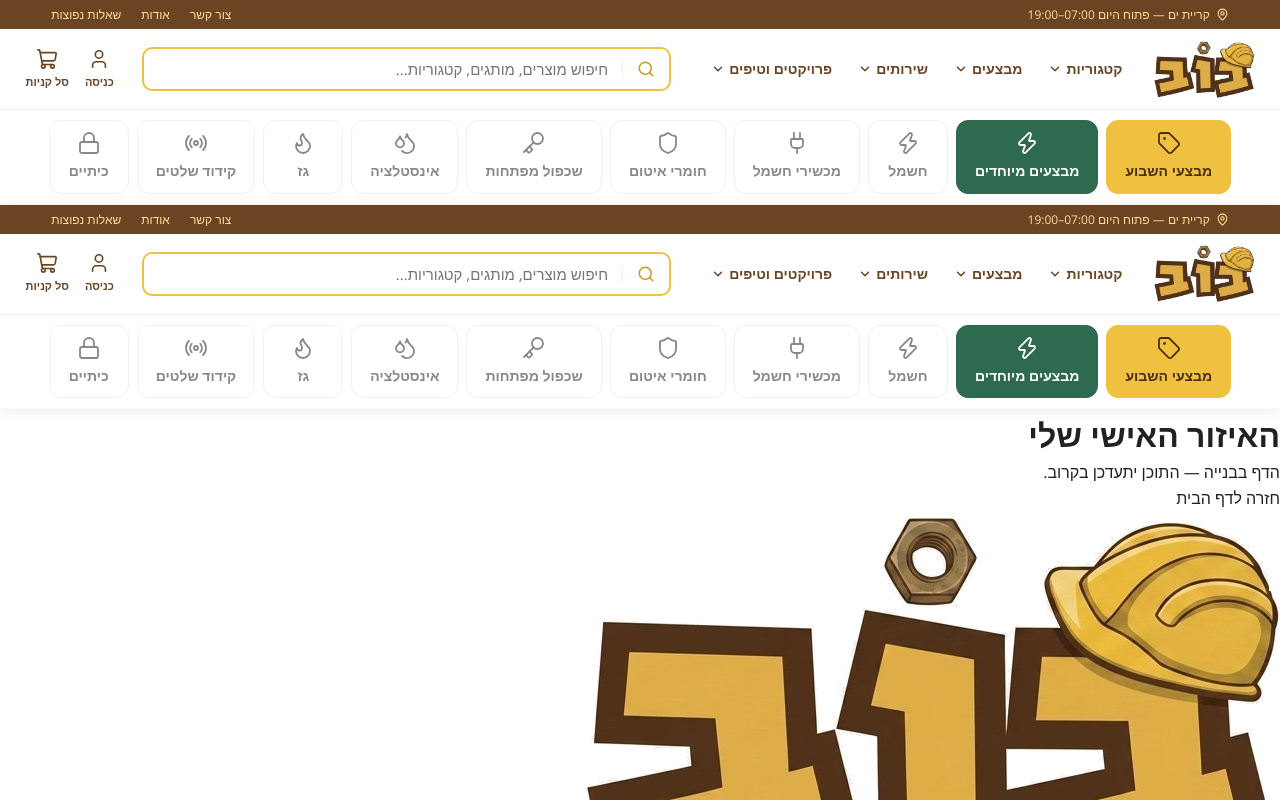
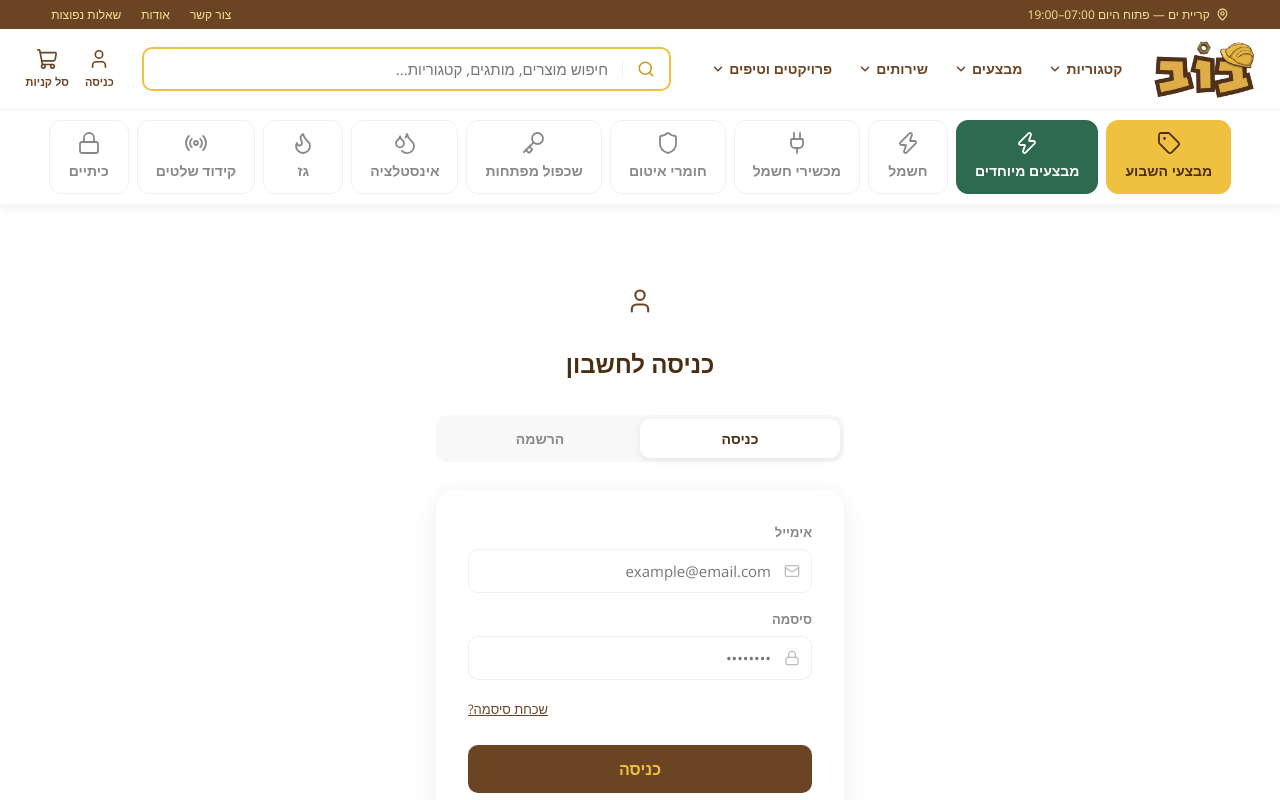
Before and after one commit to 2bnmedia-hub/bob, a Next.js app: page /account in a window 1280 px wide. Shown: the top 800 px of the page. Built offline with nearby package versions, Linux system fonts and the light colour scheme.

Commit message:
account login page

```diff
--- a/src/app/account/page.tsx
+++ b/src/app/account/page.tsx
@@ -1,5 +1,93 @@
-import PlaceholderPage from "@/components/PlaceholderPage";
+'use client';
+import { useState } from 'react';
+import { User, Mail, Phone, Lock } from 'lucide-react';
 
 export default function AccountPage() {
-  return <PlaceholderPage title="האיזור האישי שלי" />;
+  const [tab, setTab] = useState<'login' | 'register'>('login');
+  const [form, setForm] = useState({ email: '', password: '', name: '', phone: '' });
+
+  function handleSubmit(e: React.FormEvent) {
+    e.preventDefault();
+    alert(tab === 'login' ? 'התחברות בקרוב...' : 'הרשמה בקרוב...');
+  }
+
+  return (
+    <main style={{ direction: 'rtl', padding: '64px 0', minHeight: '70vh', background: 'var(--gray-50)' }}>
+      <div style={{ maxWidth: 440, margin: '0 auto', padding: '0 16px' }}>
+
+        {/* LOGO */}
+        <div style={{ textAlign: 'center', marginBottom: 32 }}>
+          <div style={{ width: 64, height: 64, background: 'var(--cream)', borderRadius: '50%', display: 'flex', alignItems: 'center', justifyContent: 'center', margin: '0 auto 12px' }}>
+            <User size={28} strokeWidth={1.8} color="var(--brown)" />
+          </div>
+          <h1 style={{ fontSize: 24, fontWeight: 900, color: 'var(--brown-dark)' }}>
+            {tab === 'login' ? 'כניסה לחשבון' : 'יצירת חשבון'}
+          </h1>
+        </div>
+
+        {/* TABS */}
+        <div style={{ display: 'flex', background: 'var(--gray-100)', borderRadius: 12, padding: 4, marginBottom: 28 }}>
+          {[['login','כניסה'],['register','הרשמה']].map(([t, l]) => (
+            <button key={t} onClick={() => setTab(t as any)} style={{ flex: 1, padding: '10px 0', fontSize: 14, fontWeight: 700, border: 'none', borderRadius: 10, cursor: 'pointer', fontFamily: 'var(--font)', background: tab === t ? '#fff' : 'transparent', color: tab === t ? 'var(--brown-dark)' : 'var(--gray-600)', boxShadow: tab === t ? '0 2px 8px rgba(0,0,0,0.08)' : 'none', transition: 'all 0.2s' }}>{l}</button>
+          ))}
+        </div>
+
+        {/* FORM */}
+        <div style={{ background: '#fff', borderRadius: 20, padding: 32, boxShadow: '0 4px 24px rgba(0,0,0,0.08)' }}>
+          <form onSubmit={handleSubmit} style={{ display: 'flex', flexDirection: 'column', gap: 16 }}>
+
+            {tab === 'register' && (
+              <div>
+                <label style={{ fontSize: 13, fontWeight: 600, color: 'var(--gray-600)', display: 'block', marginBottom: 6 }}>שם מלא</label>
+                <div style={{ position: 'relative' }}>
+                  <User size={16} style={{ position: 'absolute', right: 12, top: '50%', transform: 'translateY(-50%)' }} color="var(--gray-400)" />
+                  <input type="text" required placeholder="ישראל ישראלי" value={form.name} onChange={e => setForm(f => ({ ...f, name: e.target.value }))}
+                    style={{ width: '100%', border: '1.5px solid var(--gray-200)', borderRadius: 10, padding: '11px 40px 11px 14px', fontSize: 15, fontFamily: 'var(--font)', outline: 'none', direction: 'rtl' }} />
+                </div>
+              </div>
+            )}
+
+            <div>
+              <label style={{ fontSize: 13, fontWeight: 600, color: 'var(--gray-600)', display: 'block', marginBottom: 6 }}>אימייל</label>
+              <div style={{ position: 'relative' }}>
+                <Mail size={16} style={{ position: 'absolute', right: 12, top: '50%', transform: 'translateY(-50%)' }} color="var(--gray-400)" />
+                <input type="email" required placeholder="example@email.com" value={form.email} onChange={e => setForm(f => ({ ...f, email: e.target.value }))}
+                  style={{ width: '100%', border: '1.5px solid var(--gray-200)', borderRadius: 10, padding: '11px 40px 11px 14px', fontSize: 15, fontFamily: 'var(--font)', outline: 'none', direction: 'rtl' }} />
+              </div>
+            </div>
+
+            {tab === 'register' && (
+              <div>
+                <label style={{ fontSize: 13, fontWeight: 600, color: 'var(--gray-600)', display: 'block', marginBottom: 6 }}>טלפון</label>
+                <div style={{ position: 'relative' }}>
+                  <Phone size={16} style={{ position: 'absolute', right: 12, top: '50%', transform: 'translateY(-50%)' }} color="var(--gray-400)" />
+                  <input type="tel" placeholder="050-000-0000" value={form.phone} onChange={e => setForm(f => ({ ...f, phone: e.target.value }))}
+                    style={{ width: '100%', border: '1.5px solid var(--gray-200)', borderRadius: 10, padding: '11px 40px 11px 14px', fontSize: 15, fontFamily: 'var(--font)', outline: 'none', direction: 'rtl' }} />
+                </div>
+              </div>
+            )}
+
+            <div>
+              <label style={{ fontSize: 13, fontWeight: 600, color: 'var(--gray-600)', display: 'block', marginBottom: 6 }}>סיסמה</label>
+              <div style={{ position: 'relative' }}>
+                <Lock size={16} style={{ position: 'absolute', right: 12, top: '50%', transform: 'translateY(-50%)' }} color="var(--gray-400)" />
+                <input type="password" required placeholder="••••••••" value={form.password} onChange={e => setForm(f => ({ ...f, password: e.target.value }))}
+                  style={{ width: '100%', border: '1.5px solid var(--gray-200)', borderRadius: 10, padding: '11px 40px 11px 14px', fontSize: 15, fontFamily: 'var(--font)', outline: 'none', direction: 'rtl' }} />
+              </div>
+            </div>
+
+            {tab === 'login' && (
+              <div style={{ textAlign: 'left' }}>
+                <a href="#" style={{ fontSize: 13, color: 'var(--brown)', textDecoration: 'underline' }}>שכחת סיסמה?</a>
+              </div>
+            )}
+
+            <button type="submit" style={{ background: 'var(--brown)', color: 'var(--gold)', border: 'none', fontWeight: 700, fontSize: 16, padding: '13px 0', borderRadius: 10, cursor: 'pointer', fontFamily: 'var(--font)', marginTop: 8 }}>
+              {tab === 'login' ? 'כניסה' : 'יצירת חשבון'}
+            </button>
+          </form>
+        </div>
+      </div>
+    </main>
+  );
 }
```
